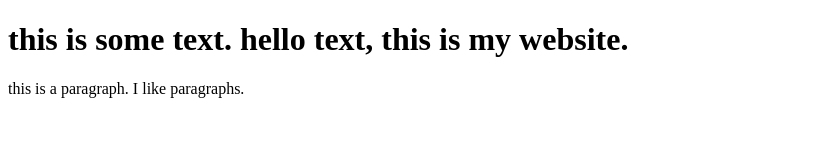
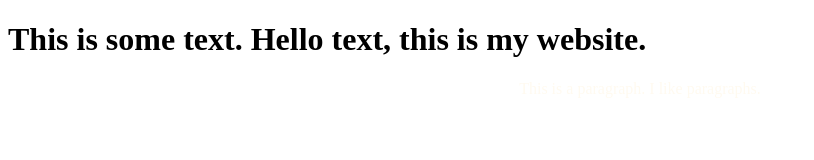
Before and after one commit to XenonNinja/html-learning, a plain HTML site: page index.html in a window 1280 px wide. Shown: the whole page, without its empty margins (0-814 px from the left). Drawn offline with Linux system fonts and the light colour scheme.

Commit message:
Update index.html

```diff
--- a/index.html
+++ b/index.html
@@ -2,11 +2,12 @@
 
 <html>
 <head>
-<title>the test facility</title>
+<link rel="stylesheet" href="styles.css">
+<title>Test Facility</title>
 </head>
 
 <body>
-<h1>this is some text. hello text, this is my website.</h1>
-<p>this is a paragraph. I like paragraphs.</p>
+<h1>This is some text. Hello text, this is my website.</h1>
+<p>This is a paragraph. I like paragraphs.</p>
 </body>
 </html>
```
